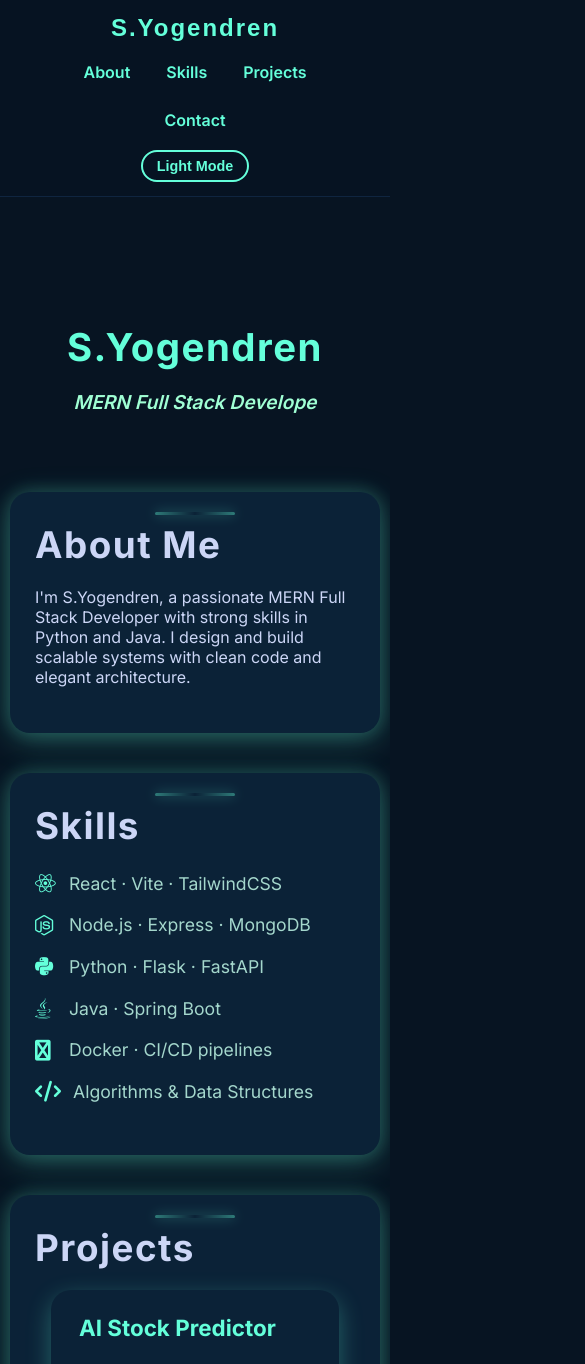
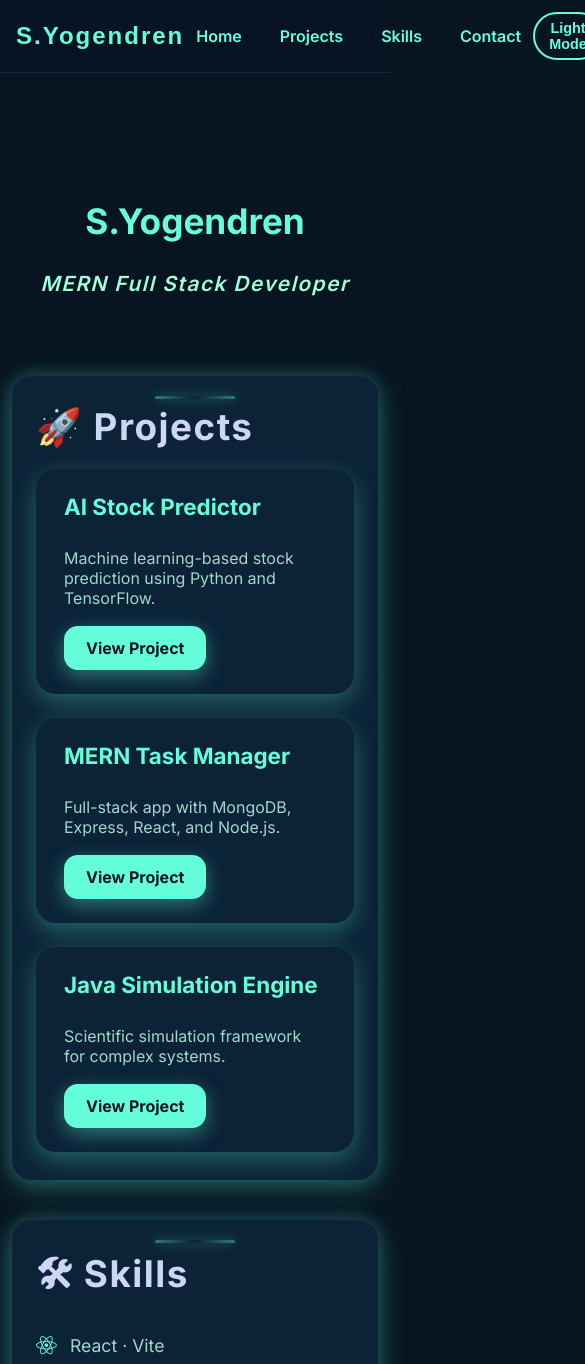
Before and after one commit to Yoga2109-pixel/github-portfolio, a plain HTML site: page index.html in a window 390 px wide. Shown: the top 1364 px of the page, 585 px wide, since content can reach past the window. Drawn offline with Linux system fonts and the light colour scheme.

Commit message:
Add files via upload

```diff
--- a/index.html
+++ b/index.html
@@ -422,98 +422,86 @@
 
     /* Responsive */
     @media (max-width: 720px) {
+      .project-card {
+        width: 90vw;
+        margin: 0 auto;
+      }
       header {
-        flex-wrap: wrap;
-        gap: 12px;
-        justify-content: center;
+        padding: 12px 16px;
       }
       nav {
-        flex-wrap: wrap;
-        justify-content: center;
-        gap: 12px;
+        gap: 14px;
       }
       #intro {
-        margin: 15vh 10px 8vh;
+        margin: 15vh 0 8vh;
       }
-      #welcome-text,
-      #typed-name {
-        font-size: 2.4rem;
+      #welcome-text, #typed-name {
+        font-size: 2.2rem;
       }
       #typed-role {
-        font-size: 1.2rem;
+        font-size: 1.3rem;
       }
       .glass-section {
-        padding: 30px 25px;
-        margin: 40px 10px;
-      }
-      .projects-grid {
-        flex-direction: column;
-        align-items: center;
-      }
-      .project-card {
-        width: 90%;
+        padding: 28px 24px;
+        margin: 40px 12px;
       }
     }
   </style>
 </head>
 <body>
-
   <div id="progress-bar"></div>
 
   <header>
     <div class="logo">S.Yogendren</div>
     <nav>
-      <a href="#about" class="nav-link active">About</a>
-      <a href="#skills" class="nav-link">Skills</a>
-      <a href="#projects" class="nav-link">Projects</a>
-      <a href="#contact" class="nav-link">Contact</a>
+      <a href="#intro" class="active">Home</a>
+      <a href="#projects">Projects</a>
+      <a href="#skills">Skills</a>
+      <a href="#contact">Contact</a>
     </nav>
-    <button id="toggle-theme" aria-label="Toggle dark/light mode">Light Mode</button>
+    <button id="toggle-theme" aria-label="Toggle light/dark mode">Light Mode</button>
   </header>
 
   <main>
     <section id="intro">
-      <h1 id="welcome-text">Welcome to my portfolio</h1>
-      <h2 id="typed-name"></h2>
-      <h3 id="typed-role"></h3>
+      <p id="welcome-text">Welcome to my portfolio</p>
+      <h1 id="typed-name" aria-live="polite" aria-atomic="true"></h1>
+      <h2 id="typed-role" aria-live="polite" aria-atomic="true"></h2>
     </section>
 
-    <section id="about" class="glass-section">
-      <h2>About Me</h2>
-      <p>I'm S.Yogendren, a passionate MERN Full Stack Developer with strong skills in Python and Java. I design and build scalable systems with clean code and elegant architecture.</p>
+    <section id="projects" class="glass-section">
+      <h2>🚀 Projects</h2>
+      <div class="projects-grid">
+        <div class="project-card" tabindex="0" role="article" aria-label="Project: AI Stock Predictor">
+          <h3>AI Stock Predictor</h3>
+          <p>Machine learning-based stock prediction using Python and TensorFlow.</p>
+          <a href="https://github.com/yourusername/ai-stock-predictor" target="_blank" rel="noopener" class="btn">View Project</a>
+        </div>
+        <div class="project-card" tabindex="0" role="article" aria-label="Project: MERN Task Manager">
+          <h3>MERN Task Manager</h3>
+          <p>Full-stack app with MongoDB, Express, React, and Node.js.</p>
+          <a href="https://github.com/yourusername/mern-task-manager" target="_blank" rel="noopener" class="btn">View Project</a>
+        </div>
+        <div class="project-card" tabindex="0" role="article" aria-label="Project: Java Simulation Engine">
+          <h3>Java Simulation Engine</h3>
+          <p>Scientific simulation framework for complex systems.</p>
+          <a href="https://github.com/yourusername/java-simulation-engine" target="_blank" rel="noopener" class="btn">View Project</a>
+        </div>
+      </div>
     </section>
 
     <section id="skills" class="glass-section">
-      <h2>Skills</h2>
+      <h2>🛠 Skills</h2>
       <ul>
-        <li><i class="fab fa-react"></i> React · Vite · TailwindCSS</li>
-        <li><i class="fab fa-node-js"></i> Node.js · Express · MongoDB</li>
-        <li><i class="fab fa-python"></i> Python · Flask · FastAPI</li>
-        <li><i class="fab fa-java"></i> Java · Spring Boot</li>
-        <li><i class="fas fa-docker"></i> Docker · CI/CD pipelines</li>
-        <li><i class="fas fa-code"></i> Algorithms & Data Structures</li>
+        <li><i class="fab fa-react" aria-hidden="true"></i> React · Vite</li>
+        <li><i class="fab fa-node-js" aria-hidden="true"></i> Node.js · Express</li>
+        <li><i class="fas fa-database" aria-hidden="true"></i> MongoDB · Mongoose</li>
+        <li><i class="fab fa-python" aria-hidden="true"></i> Python · Flask / FastAPI</li>
+        <li><i class="fab fa-java" aria-hidden="true"></i> Java · Spring (Basics)</li>
+        <li><i class="fas fa-cogs" aria-hidden="true"></i> Docker · CI/CD</li>
+        <li><i class="fas fa-code" aria-hidden="true"></i> Algorithms & Data Structures</li>
+        <li><i class="fas fa-flask" aria-hidden="true"></i> Testing & Monitoring</li>
       </ul>
-    </section>
-
-    <section id="projects" class="glass-section">
-      <h2>Projects</h2>
-      <div class="projects-grid">
-        <div class="project-card" tabindex="0">
-          <h3>AI Stock Predictor</h3>
-          <p>Machine learning-based stock prediction using Python and TensorFlow.</p>
-          <a href="https://github.com/yourusername/ai-stock-predictor" target="_blank" class="btn" rel="noopener">View Project</a>
-        </div>
-        <div class="project-card" tabindex="0">
-          <h3>MERN Task Manager</h3>
-          <p>Full-stack task management app using MongoDB, Express, React, and Node.js.</p>
-          <a href="https://github.com/yourusername/mern-task-manager" target="_blank" class="btn" rel="noopener">View Project</a>
-        </div>
-        <div class="project-card" tabindex="0">
-          <h3>Java Simulation Engine</h3>
-          <p>Scientific simulation framework for complex systems.</p>
-          <a href="https://github.com/yourusername/java-simulation-engine" target="_blank" class="btn" rel="noopener">View Project</a>
-        </div>
-      </div>
     </section>
 
     <section id="contact" class="glass-section">
@@ -528,7 +516,7 @@
       <div id="contact-info">
         <p>Email: <a href="mailto:yugabde@gmail.com">yugabde@gmail.com</a></p>
         <p>GitHub: <a href="https://github.com/yourusername" target="_blank" rel="noopener">Yoga</a></p>
-        <p>LinkedIn: <a href="https://linkedin.com/in/yourprofile" target="_blank" rel="noopener">Connect with me</a></p>
+        <p>LinkedIn: <a href="https://www.linkedin.com/in/yogendren-sankara-raman-544524342/" target="_blank" rel="noopener">Connect with me</a></p>
       </div>
     </section>
   </main>
@@ -553,7 +541,7 @@
 
     updateToggleText();
 
-    // Typed text animation
+    // Typed text animation with loop
     const typedName = document.getElementById('typed-name');
     const typedRole = document.getElementById('typed-role');
     const welcomeText = document.getElementById('welcome-text');
@@ -578,12 +566,13 @@
       });
     }
 
-    async function playIntro() {
-      await new Promise(res => setTimeout(res, 800));
+    async function loopTyping() {
+      while (true) {
         welcomeText.classList.add('fade-out');
         await new Promise(res => setTimeout(res, 1200));
         welcomeText.style.display = 'none';
 
+        // Type name
         await typeText(typedName, name, 150);
         typedName.style.opacity = '1';
 
@@ -591,12 +580,30 @@
           typedRole.style.opacity = '1';
           await typeText(typedRole, role, 100);
           await new Promise(res => setTimeout(res, 1300));
+          // Clear role text
+          for (let i = role.length; i >= 0; i--) {
+            typedRole.textContent = role.substring(0, i);
+            await new Promise(r => setTimeout(r, 50));
+          }
+        }
+        // Clear name and role
+        for (let i = name.length; i >= 0; i--) {
+          typedName.textContent = name.substring(0, i);
           typedRole.textContent = '';
-      }
-      typedRole.textContent = roles[0]; // end on first role
+          await new Promise(r => setTimeout(r, 100));
         }
 
-    playIntro();
+        typedName.style.opacity = '0';
+        typedRole.style.opacity = '0';
+
+        welcomeText.style.display = 'block';
+        welcomeText.classList.remove('fade-out');
+
+        await new Promise(res => setTimeout(res, 1500));
+      }
+    }
+
+    loopTyping();
 
     // Scroll progress bar
     const progressBar = document.getElementById('progress-bar');
@@ -636,7 +643,7 @@
 
       // Simulate sending message
       form.querySelector('button').disabled = true;
-      formMessage.style.color = varGet('--color-primary');
+      formMessage.style.color = getComputedStyle(document.documentElement).getPropertyValue('--color-primary');
       formMessage.textContent = 'Sending message...';
 
       setTimeout(() => {
@@ -646,11 +653,6 @@
         form.querySelector('button').disabled = false;
       }, 2000);
     });
-
-    // Helper for CSS variable in JS
-    function varGet(name) {
-      return getComputedStyle(document.documentElement).getPropertyValue(name);
-    }
 
     // Fade in glass sections on scroll
     const glassSections = document.querySelectorAll('.glass-section');
@@ -665,7 +667,6 @@
     }
     window.addEventListener('scroll', checkSectionsVisibility);
     window.addEventListener('load', checkSectionsVisibility);
-
   </script>
 </body>
 </html>
```
Lines whose indentation alone changed are shown as unchanged.
